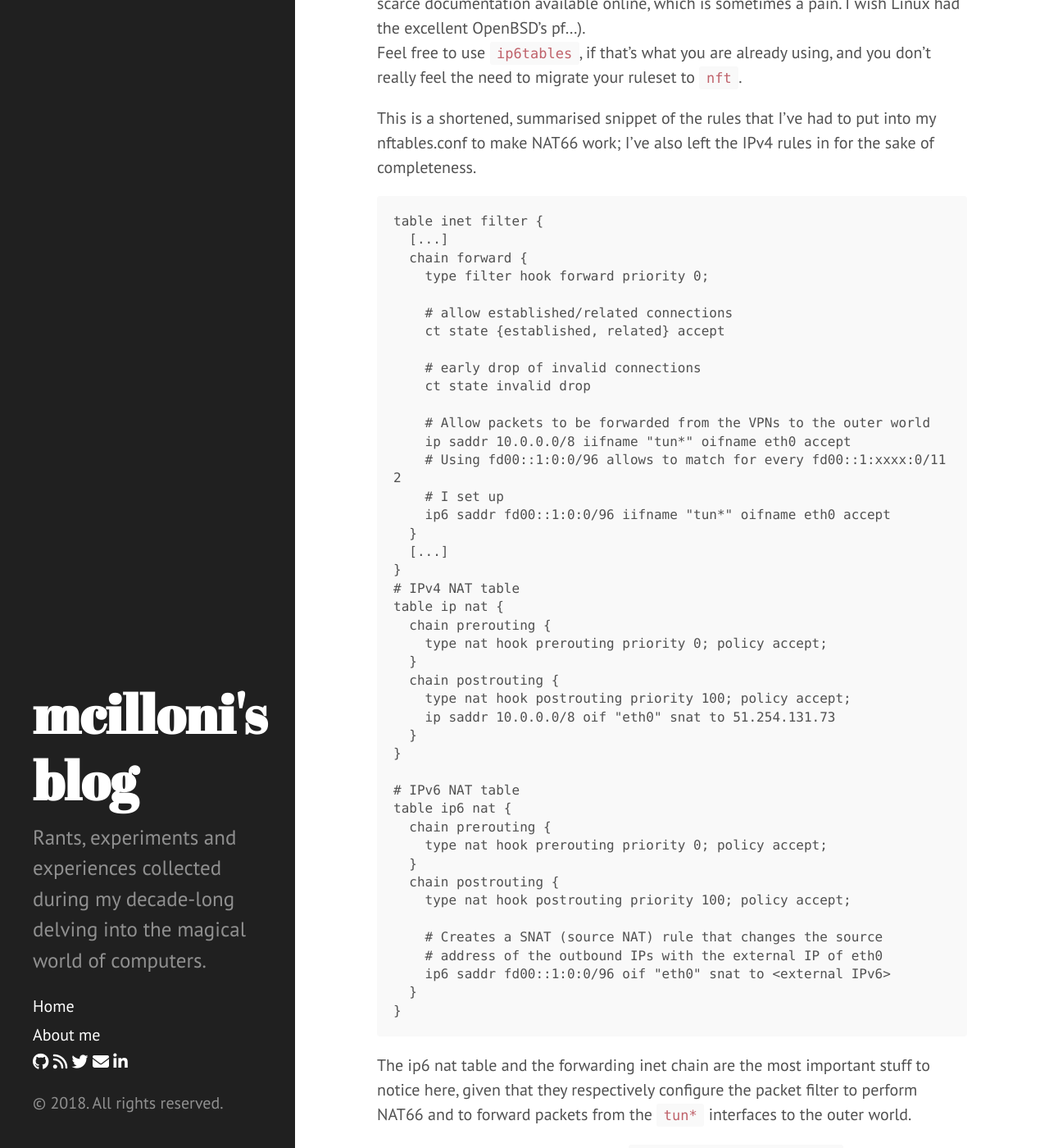
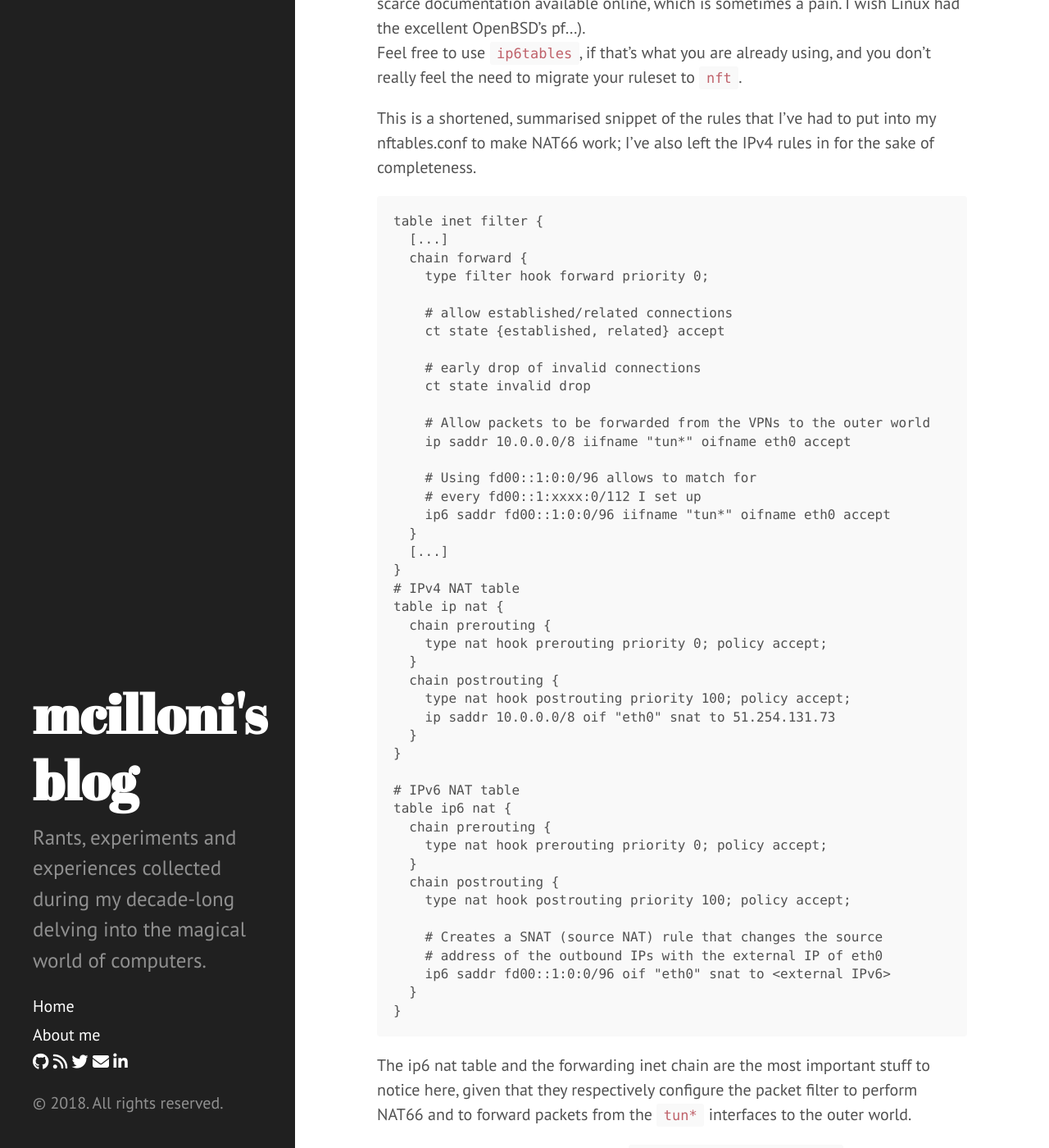
Before and after one commit to mcilloni/mcilloni.github.io, a Jekyll site: the page built from _posts/2018-01-20-oh-god-why-NAT66.md, in a window 1280 px wide and 1400 px high, scrolled down 3904 px. Shown: the whole window at 82% size. Built offline with Jekyll 4.4.1, drawn with Linux system fonts in a browser that asks for light colours; nearby versions of some CDN libraries; comment, search, counter and statistics services are not loaded; some of the changed text lies outside the part shown.

Commit message:
Fixed spacing

```diff
--- a/_posts/2018-01-20-oh-god-why-NAT66.md
+++ b/_posts/2018-01-20-oh-god-why-NAT66.md
@@ -98,8 +98,9 @@ table inet filter {
 
     # Allow packets to be forwarded from the VPNs to the outer world
     ip saddr 10.0.0.0/8 iifname "tun*" oifname eth0 accept
-    # Using fd00::1:0:0/96 allows to match for every fd00::1:xxxx:0/112
-    # I set up
+
+    # Using fd00::1:0:0/96 allows to match for
+    # every fd00::1:xxxx:0/112 I set up
     ip6 saddr fd00::1:0:0/96 iifname "tun*" oifname eth0 accept
   }
   [...]
```
Also changed, not shown: other parts of _posts/2018-01-20-oh-god-why-NAT66.md (+1 -1 lines).
